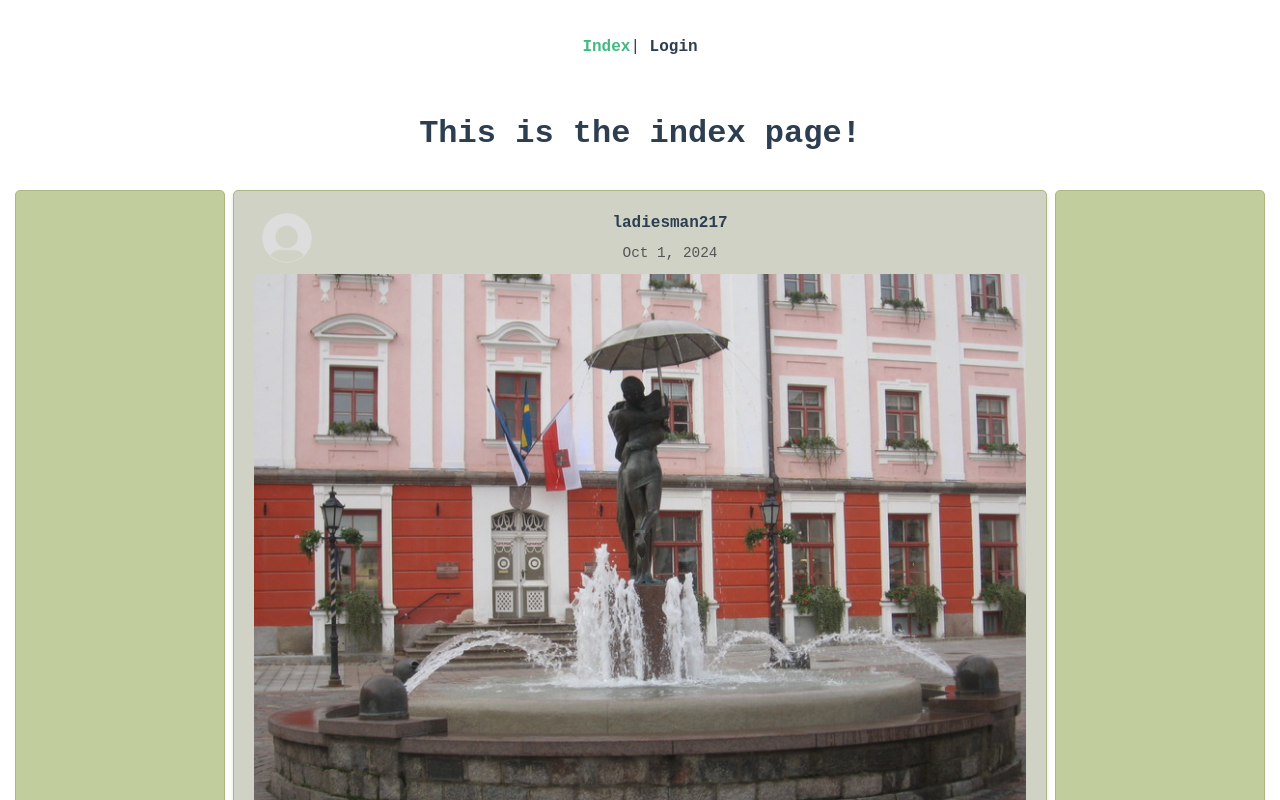
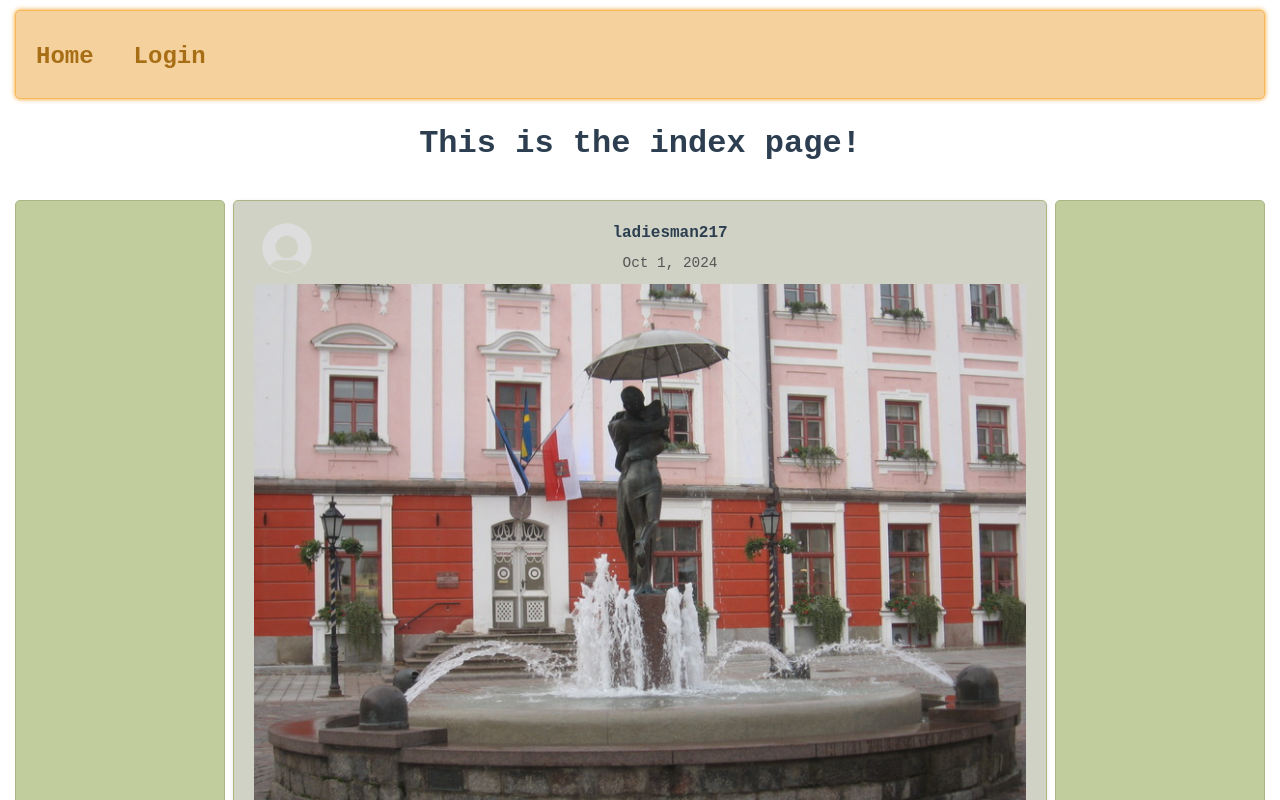
Before and after one commit to Kauri1/WebAppDev-Group-BM, a Vue app in the folder homework3/: page / in a window 1280 px wide. Shown: the top 800 px of the page. Built offline with nearby package versions, Linux system fonts and the light colour scheme.

Commit message:
closer to header

```diff
--- a/homework3/src/App.vue
+++ b/homework3/src/App.vue
@@ -1,10 +1,32 @@
 <template>
+  <PageHeader/>
+
+    <!--
   <nav>
     <router-link to="/">Index</router-link>|
     <router-link to="/LoginView">Login</router-link>
+
   </nav>
+    -->
   <router-view/>
+  <PageFooter/>
 </template>
+
+<script>
+import PageFooter from "@/components/Footer.vue";
+import PageHeader from "@/components/Header.vue";
+
+export default {
+    name: "IndexView",
+    components: {
+        PageFooter,
+        PageHeader
+    },
+}
+
+
+
+</script>
 
 <style>
 #app {
--- a/homework3/src/components/Header.vue
+++ b/homework3/src/components/Header.vue
@@ -0,0 +1,14 @@
+<template>
+    <header class="header">
+        <ul class="nav">
+            <li><a href="/">Home</a></li>
+            <li><a href="/LoginView">Login</a></li>
+        </ul>
+    </header>
+</template>
+
+<script>
+export default {
+  name: 'PageHeader',
+};
+</script>
--- a/homework3/src/views/IndexView.vue
+++ b/homework3/src/views/IndexView.vue
@@ -1,4 +1,7 @@
 <template>
+
+    <div class="index-view">
+
         <div>
             <h1>This is the index page!</h1>
         </div>
@@ -9,20 +12,15 @@
             <div class="right"></div>
         </div>
 
-    <PageFooter/>
+    </div>
+
+
 </template>
 
 
 <script>
 
-import PageFooter from "@/components/Footer.vue";
 
-export default {
-    name: "IndexView",
-    components: {
-        PageFooter
-    },
-}
 
 const jsonURL = '/my.json'; // Example for local JSON file
 
```
Lines whose indentation alone changed are shown as unchanged.
